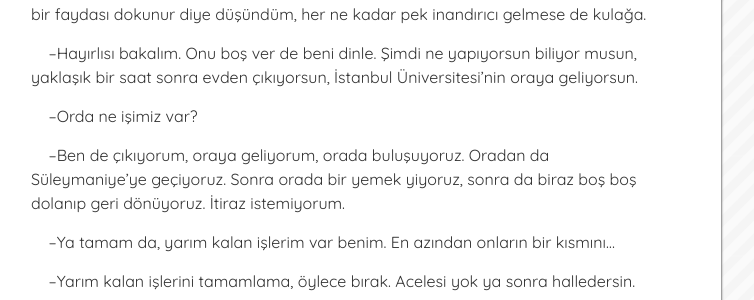
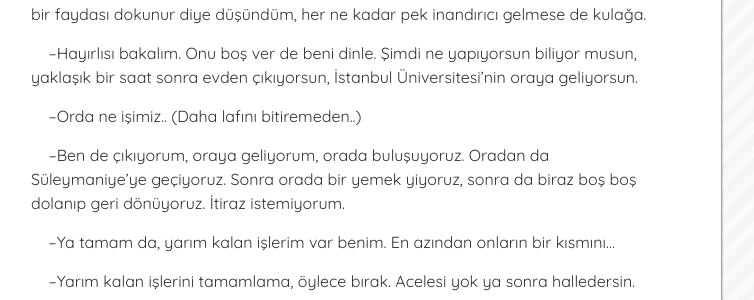
Before and after one commit to muhammedaydogdu/muhammedaydogdu.github.io, a Jekyll site: the page built from _posts/2018-03-31-o-ve-o.md, in a window 1280 px wide and 900 px high, scrolled down 590 px. Shown: the part 154-454 px from the top of the window, without its empty margins (294-1048 px from the left). Built offline with Jekyll 4.4.1, drawn with Linux system fonts in a browser that asks for light colours; some web fonts are replaced.

Commit message:
Update 2018-03-31-o-ve-o.md

```diff
--- a/_posts/2018-03-31-o-ve-o.md
+++ b/_posts/2018-03-31-o-ve-o.md
@@ -23,7 +23,7 @@ image: oveo.jpeg
 
 &nbsp;&nbsp;&nbsp;&nbsp;–Hayırlısı bakalım. Onu boş ver de beni dinle. Şimdi ne yapıyorsun biliyor musun, yaklaşık bir saat sonra evden çıkıyorsun, İstanbul Üniversitesi’nin oraya geliyorsun.
 
-&nbsp;&nbsp;&nbsp;&nbsp;–Orda ne işimiz var?
+&nbsp;&nbsp;&nbsp;&nbsp;–Orda ne işimiz.. (Daha lafını bitiremeden..)
 
 &nbsp;&nbsp;&nbsp;&nbsp;–Ben de çıkıyorum, oraya geliyorum, orada buluşuyoruz. Oradan da Süleymaniye’ye geçiyoruz. Sonra orada bir yemek yiyoruz, sonra da biraz boş boş dolanıp geri dönüyoruz. İtiraz istemiyorum.
 
```
